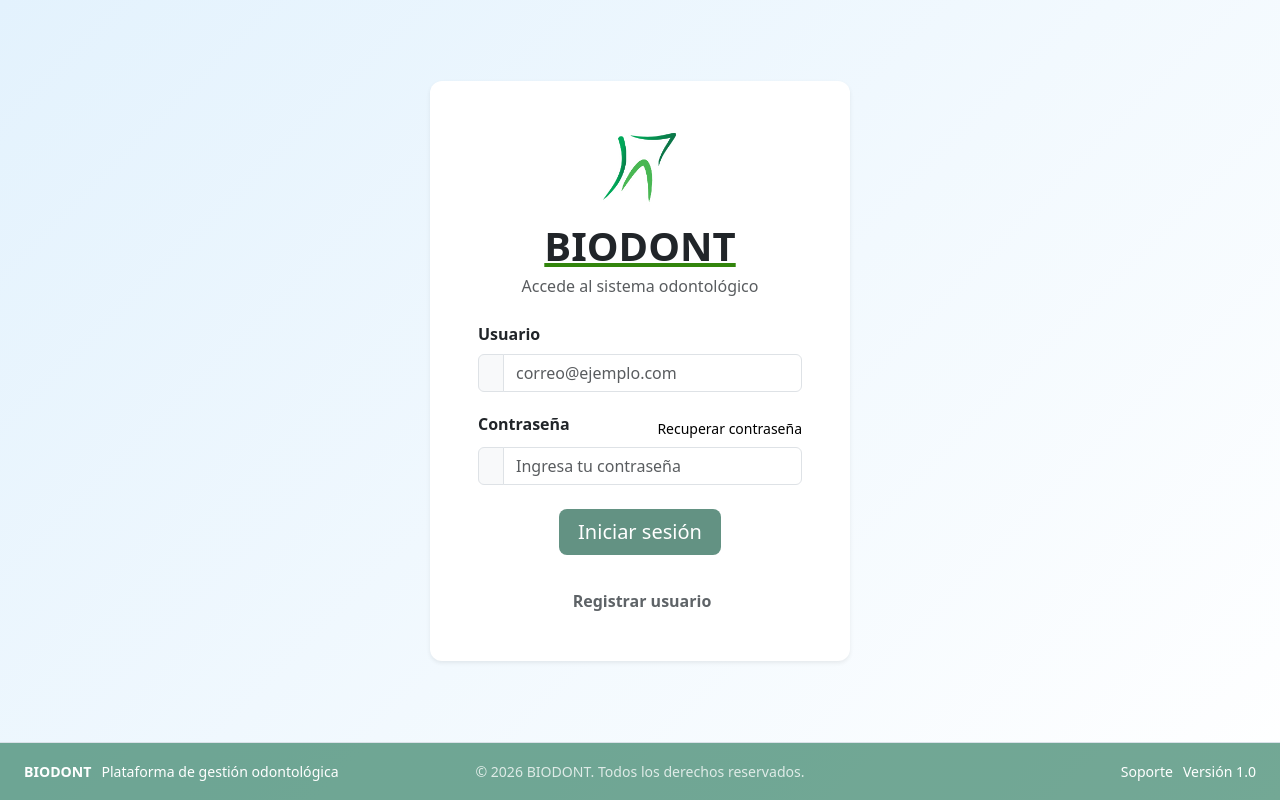
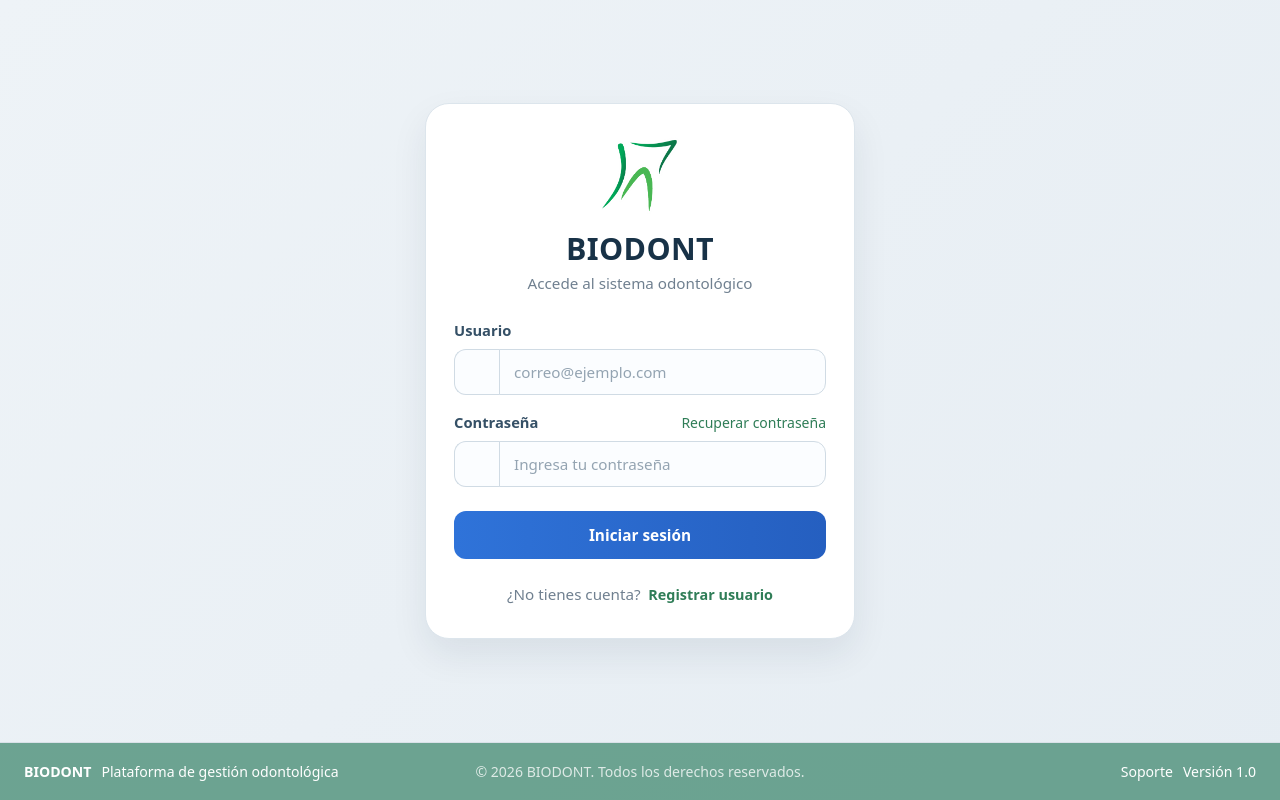
Before and after one commit to KolisCode/odontograma, an Angular app: page / in a window 1280 px wide. Built offline with nearby package versions, Linux system fonts and the light colour scheme.

Commit message:
Login y register acoplados

```diff
--- a/src/app/features/authentication/login/login.css
+++ b/src/app/features/authentication/login/login.css
@@ -1,82 +1,165 @@
 .login-wrapper {
-  background: linear-gradient(135deg, #e3f2fd, #ffffff);
+  min-height: 100vh;
+  background: linear-gradient(135deg, #eef3f7 0%, #e6edf3 100%);
+}
+
+.login {
+  padding: 32px 16px 16px;
 }
 
 .login-card {
   width: 100%;
-  max-width: 420px;
-  border: none;
-  border-radius: 12px;
-  box-shadow: 0 10px 25px rgba(0, 0, 0, 0.1);
+  max-width: 430px;
+  background: #ffffff;
+  border: 1px solid #dce5ec !important;
+  border-radius: 24px;
+  box-shadow: 0 16px 36px rgba(18, 38, 63, 0.08) !important;
+  overflow: hidden;
+}
+
+.logo {
+  width: 82px;
+  height: auto;
+  object-fit: contain;
 }
 
 #titulo {
-  text-decoration: underline rgb(50, 133, 12);
+  font-size: 1.9rem;
+  font-weight: 800;
+  color: #183247;
+  letter-spacing: 0.4px;
 }
 
-.logo {
-  width: 80px;
-  height: auto;
+.text-muted {
+  color: #708090 !important;
+  font-size: 0.95rem;
 }
 
-.btn-primary {
-  background-color: #639283;
-  border: none;
+.form-label {
+  font-size: 0.92rem;
+  font-weight: 700;
+  color: #355066;
 }
 
-.btn-primary:hover {
-  background-color: #259146;
+.input-group {
+  border-radius: 12px;
 }
 
-.footer {
-  background-color: #f8f9fa;
-  padding: 12px 0;
-  color: #6c757d;
-  border-top: 1px solid #e0e0e0;
-}
-
-h4.fw-bold {
-  font-family: 'Courier New', Courier, monospace;
-}
-
-.enlaces {
-  display: flex;
-  justify-content: baseline;
-  align-items: baseline;
-}
-
-.enlace {
-  color: rgb(0, 0, 0);
-  text-decoration: none;
-  margin-top: 10px;
-}
-
-.enlaces a {
-  color: #3b4146d2 !important;
-}
-
-.enlace:hover {
-  color: green;
-  scale: 1.03;
-}
-
-#botonInicio {
-  width: 50%;
-  margin-left: 25%;
-}
-
-.error {
-  color: #dc2626;
-  font-size: 0.9rem;
-  margin-top: 6px;
-}
-
-#botonInicio:hover {
-  scale: 1.02;
-}
-
-#registro {
+.input-group-text {
+  background: #fbfdff;
+  border: 1px solid #d0dbe4;
+  border-right: none;
+  color: #5e7386;
+  border-radius: 12px 0 0 12px;
+  min-width: 46px;
   display: flex;
   align-items: center;
   justify-content: center;
 }
+
+.form-control {
+  height: 46px;
+  border: 1px solid #d0dbe4;
+  background: #fbfdff;
+  border-radius: 0 12px 12px 0;
+  padding: 0 14px;
+  font-size: 0.95rem;
+  color: #183247;
+  box-shadow: none !important;
+  transition: all 0.2s ease;
+}
+
+.form-control::placeholder {
+  color: #94a4b2;
+}
+
+.form-control:focus {
+  border-color: #2f7d57;
+  background: #ffffff;
+}
+
+.input-group:focus-within .input-group-text {
+  border-color: #2f7d57;
+  background: #ffffff;
+}
+
+.input-group:focus-within .form-control {
+  box-shadow: 0 0 0 3px rgba(47, 125, 87, 0.12) !important;
+}
+
+.field-error {
+  display: block;
+  color: #c94a4a;
+  font-size: 0.8rem;
+  margin-top: 6px;
+  padding-left: 2px;
+}
+
+.alert-danger {
+  border: none;
+  border-radius: 12px;
+  background: #fde8e8;
+  color: #b64040;
+  font-size: 0.88rem;
+  font-weight: 600;
+}
+
+#botonInicio {
+  height: 48px;
+  border: none;
+  border-radius: 12px;
+  background: linear-gradient(90deg, #2f73d9, #255fc0);
+  color: #ffffff;
+  font-size: 0.96rem;
+  font-weight: 700;
+  transition: 0.2s ease;
+}
+
+#botonInicio:hover:not(:disabled) {
+  transform: translateY(-1px);
+  box-shadow: 0 10px 18px rgba(47, 115, 217, 0.18);
+}
+
+#botonInicio:disabled {
+  opacity: 0.7;
+  cursor: not-allowed;
+  transform: none;
+  box-shadow: none;
+}
+
+.enlaces,
+#registro {
+  font-size: 0.9rem;
+}
+
+.enlace {
+  color: #2f7d57;
+  transition: 0.2s ease;
+}
+
+.enlace:hover {
+  color: #246746;
+  text-decoration: underline !important;
+}
+
+.card-body {
+  padding: 32px 28px !important;
+}
+
+@media (max-width: 576px) {
+  .login {
+    padding: 20px 12px 12px;
+  }
+
+  .login-card {
+    border-radius: 20px;
+  }
+
+  .card-body {
+    padding: 24px 18px !important;
+  }
+
+  #titulo {
+    font-size: 1.6rem;
+  }
+}
--- a/src/app/features/authentication/login/login.html
+++ b/src/app/features/authentication/login/login.html
@@ -9,7 +9,7 @@
           <p class="text-muted mb-0">Accede al sistema odontológico</p>
         </div>
 
-        <form novalidate>
+        <form [formGroup]="loginForm" (ngSubmit)="onSubmit()" novalidate>
           <div class="mb-3">
             <label for="inputEmail" class="form-label fw-semibold">Usuario</label>
             <div class="input-group">
@@ -22,14 +22,21 @@
                 id="inputEmail"
                 placeholder="correo@ejemplo.com"
                 autocomplete="username"
+                formControlName="correo"
               >
             </div>
+
+            <small
+              *ngIf="loginForm.get('correo')?.touched && loginForm.get('correo')?.invalid"
+              class="field-error">
+              Ingresa un correo válido.
+            </small>
           </div>
 
           <div class="mb-2">
             <div class="d-flex justify-content-between align-items-center">
               <label for="inputPassword" class="form-label fw-semibold mb-0">Contraseña</label>
-              <a class="small text-decoration-none enlace" href="">
+              <a class="small text-decoration-none enlace" href="javascript:void(0)">
                 Recuperar contraseña
               </a>
             </div>
@@ -44,27 +51,35 @@
                 id="inputPassword"
                 placeholder="Ingresa tu contraseña"
                 autocomplete="current-password"
+                formControlName="password"
               >
             </div>
+
+            <small
+              *ngIf="loginForm.get('password')?.touched && loginForm.get('password')?.invalid"
+              class="field-error">
+              La contraseña es obligatoria.
+            </small>
           </div>
 
-          <div *ngIf="loginError" class="alert alert-danger py-2 px-3 mt-3 mb-3" role="alert">
-            Usuario o contraseña incorrectos.
+          <div *ngIf="errorMessage" class="alert alert-danger py-2 px-3 mt-3 mb-3" role="alert">
+            {{ errorMessage }}
           </div>
 
           <div class="d-grid mt-4">
             <button
               id="botonInicio"
-              type="button"
+              type="submit"
               class="btn btn-primary btn-lg"
-              routerLink="/dashboard">
-              Iniciar sesión
+              [disabled]="loading">
+              {{ loading ? 'Ingresando...' : 'Iniciar sesión' }}
             </button>
           </div>
 
           <div class="text-center mt-4 enlaces" id="registro">
-            <a class="enlace ms-1 fw-semibold text-decoration-none"  routerLink="/register">
-            Registrar usuario
+            <span class="text-muted">¿No tienes cuenta?</span>
+            <a class="enlace ms-1 fw-semibold text-decoration-none" routerLink="/register">
+              Registrar usuario
             </a>
           </div>
         </form>
--- a/src/app/features/authentication/register/register.html
+++ b/src/app/features/authentication/register/register.html
@@ -8,10 +8,18 @@
 
     <form [formGroup]="registerForm" (ngSubmit)="onSubmit()" class="auth-form">
       <div class="form-group">
-        <label for="nombre">Nombre completo</label>
-        <input id="nombre" type="text" formControlName="nombre" placeholder="Ingresa tu nombre completo" />
+        <label for="nombre">Nombre</label>
+        <input id="nombre" type="text" formControlName="nombre" placeholder="Ingresa tu nombre" />
         <small *ngIf="registerForm.get('nombre')?.touched && registerForm.get('nombre')?.invalid">
           El nombre es obligatorio.
+        </small>
+      </div>
+
+      <div class="form-group">
+        <label for="apellido">Apellido</label>
+        <input id="apellido" type="text" formControlName="apellido" placeholder="Ingresa tu apellido" />
+        <small *ngIf="registerForm.get('apellido')?.touched && registerForm.get('apellido')?.invalid">
+          El apellido es obligatorio.
         </small>
       </div>
 
@@ -46,7 +54,8 @@
 
       <div class="form-group">
         <label for="confirmPassword">Confirmar contraseña</label>
-        <input id="confirmPassword" type="password" formControlName="confirmPassword" placeholder="Repite tu contraseña" />
+        <input id="confirmPassword" type="password" formControlName="confirmPassword"
+          placeholder="Repite tu contraseña" />
         <small *ngIf="registerForm.errors?.['passwordMismatch'] && registerForm.get('confirmPassword')?.touched">
           Las contraseñas no coinciden.
         </small>
@@ -63,6 +72,7 @@
       <p class="message success" *ngIf="successMessage">{{ successMessage }}</p>
       <p class="message error" *ngIf="errorMessage">{{ errorMessage }}</p>
     </form>
+
   </div>
 </div>
 
--- a/src/app/features/authentication/register/register.ts
+++ b/src/app/features/authentication/register/register.ts
@@ -10,7 +10,8 @@ import {
 } from '@angular/forms';
 import { RouterModule } from '@angular/router';
 import { AuthService } from '../service/auth-service/auth.service';
-import { Footer } from "../../complements/footer/footer";
+import { Footer } from '../../complements/footer/footer';
+import { ChangeDetectorRef } from '@angular/core';
 
 function passwordMatchValidator(group: AbstractControl): ValidationErrors | null {
   const password = group.get('password')?.value;
@@ -33,17 +34,19 @@ export class Register {
 
   constructor(
     private fb: FormBuilder,
-    private authService: AuthService
+    private authService: AuthService,
+    private cdr: ChangeDetectorRef,
   ) {
     this.registerForm = this.fb.group(
       {
         nombre: ['', Validators.required],
+        apellido: ['', Validators.required],
         correo: ['', [Validators.required, Validators.email]],
         rol: ['', Validators.required],
         password: ['', [Validators.required, Validators.minLength(6)]],
-        confirmPassword: ['', Validators.required]
+        confirmPassword: ['', Validators.required],
       },
-      { validators: passwordMatchValidator }
+      { validators: passwordMatchValidator },
     );
   }
 
@@ -57,9 +60,9 @@ export class Register {
     this.successMessage = '';
     this.errorMessage = '';
 
-    const { nombre, correo, rol, password } = this.registerForm.value;
+    const { nombre, apellido, correo, rol, password } = this.registerForm.value;
 
-    this.authService.register({ nombre, correo, rol, password }).subscribe({
+    this.authService.register({ nombre, apellido, correo, rol, password }).subscribe({
       next: (resp) => {
         this.successMessage = resp.message || 'Cuenta creada correctamente.';
         this.registerForm.reset();
@@ -68,7 +71,8 @@ export class Register {
       error: (err) => {
         this.errorMessage = err?.error?.message || 'No se pudo crear la cuenta.';
         this.loading = false;
-      }
+        this.cdr.detectChanges();
+      },
     });
   }
 }
--- a/src/app/features/authentication/service/auth-guard/auth-guard.ts
+++ b/src/app/features/authentication/service/auth-guard/auth-guard.ts
@@ -3,15 +3,13 @@ import { Router } from '@angular/router';
 import { AuthService } from '../auth-service/auth.service';
 
 export const authGuard = () => {
-
-  const auth = inject(AuthService);
+  const authService = inject(AuthService);
   const router = inject(Router);
 
-  if(auth.isLogged()){
+  if (authService.isLoggedIn()) {
     return true;
   }
 
   router.navigate(['/login']);
   return false;
-
 };
```
Also changed, not shown: src/app/features/authentication/login/login.ts (+45 -13 lines), src/app/features/authentication/service/auth-service/auth.service.ts (+31 -26 lines), src/app/features/authentication/service/token-interceptor/token-interceptor.ts (+3 -5 lines).
